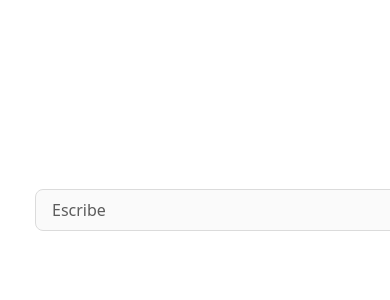
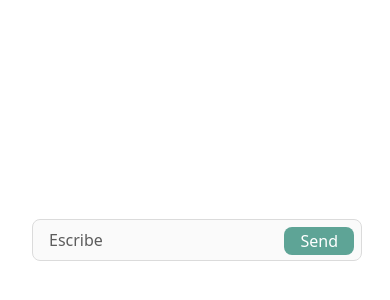
Before and after one commit to contentcraftstudio/Coderlabs-web-2.0, a Next.js app: page /ai in a window 390 px wide. Shown: the part 488-788 px from the top of the page. Built offline with nearby package versions, Linux system fonts and the light colour scheme.

Commit message:
change:: chat styles

```diff
--- a/components/Chat.tsx
+++ b/components/Chat.tsx
@@ -17,28 +17,28 @@ export default function Chat() {
 
   return (
     <div>
-      <div className="p-4">
-        {messages.map((message, index) => (
-          <div
-            key={index}
-            className={`message ${index % 2 === 0 ? 'sender' : 'receiver'} p-2 mb-2`}
-          >
-            {message}
-          </div>
-        ))}
+      <div className="flex flex-col h-screen p-4">
+        <div className="flex-1 overflow-y-auto px-4 py-2">
+          {messages.map((message, index) => (
+            <div key={index} className={`message ${index % 2 === 0 ? 'sender' : 'receiver'} p-2 mb-2`}
+            >
+              {message}
+            </div>
+          ))}
+        </div>
       </div>
-      <div className="fixed bottom-[125px] ml-[35px] bg">
+      <div className="fixed bottom-[95px] lg:px-[70px] md:px-[50px] sm:px-[32px]">
         <div className="relative">
           <input
             type="text"
             placeholder="Escribe"
             value={newMessage}
             onChange={handleInputChange}
-            className="py-2 px-4 border bg-gray-input border-[#DBDBDB] rounded-[8px] pr-12 focus:outline-none w-[1200px]"
+            className="py-2 px-4 border bg-gray-input border-[#DBDBDB] rounded-[8px] pr-12 focus:outline-none md:w-[700px] sm:w-[330px] xl:w-[1120px]"
           />
           <button
             onClick={handleSendMessage}
-            className="absolute right-0 mt-2 mr-2 py-[2px] px-4 bg-blue-500 rounded-[8px] bg-[#5EA496] text-white text-primary "
+            className="absolute right-0 mt-2 mr-2 py-[2px] px-4 bg-blue-500 rounded-[8px] bg-[#5EA496] text-white text-primary"
           >
             Send
           </button>
```
